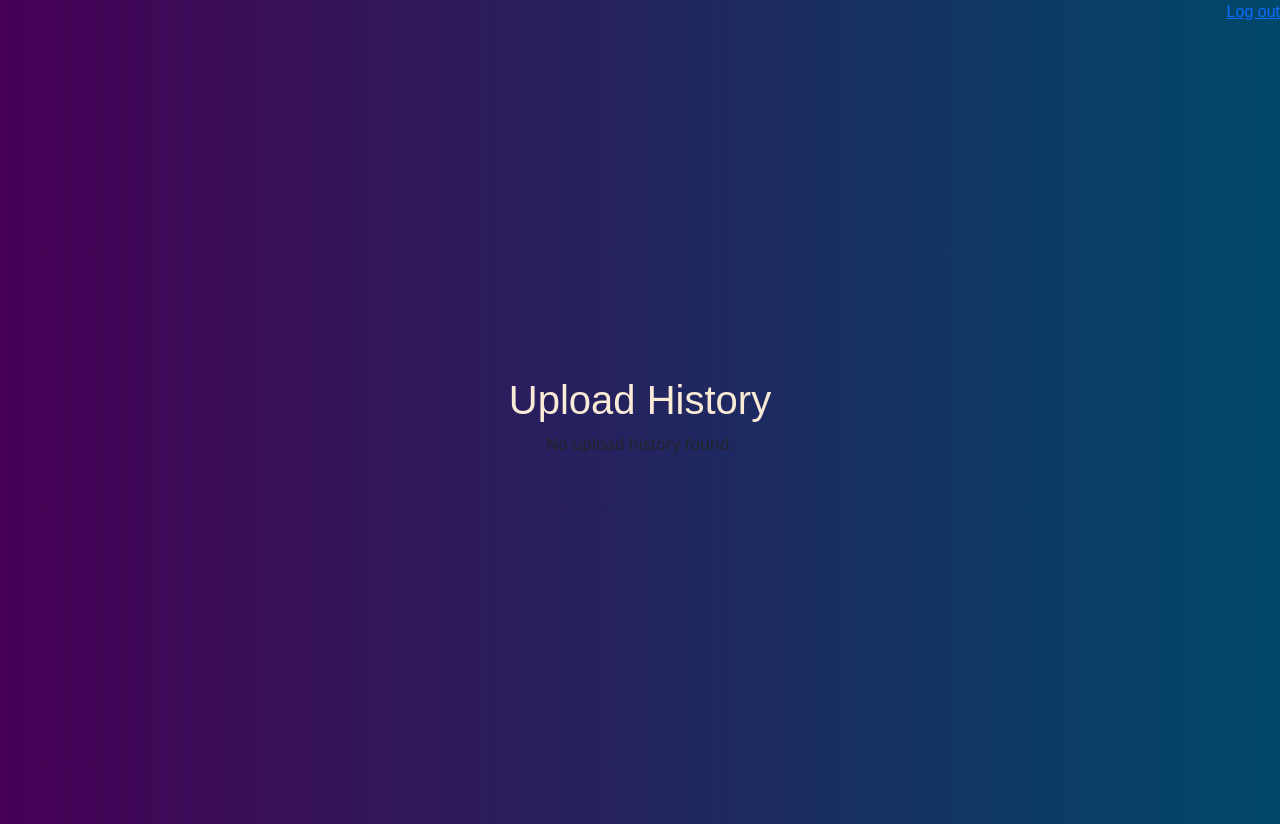
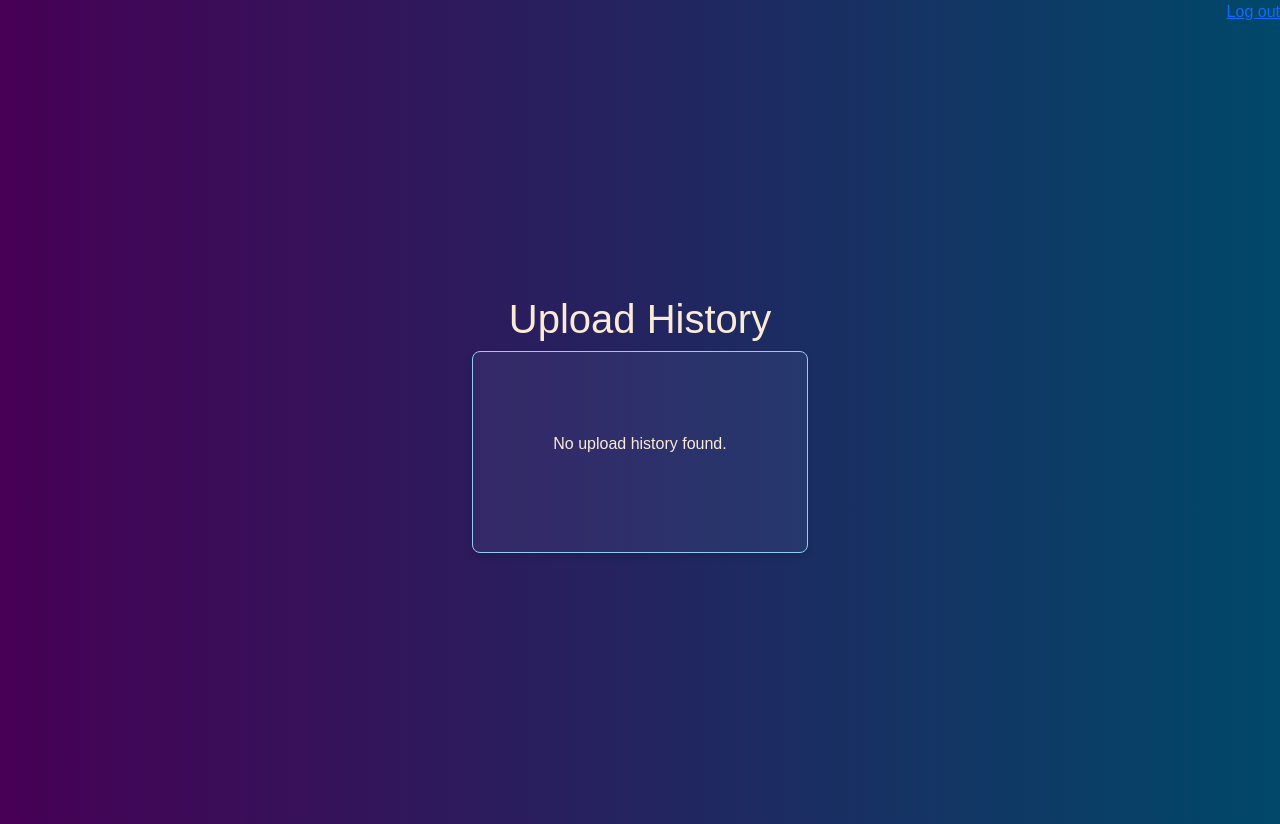
Before and after one commit to SimonasB88/ImageDescriberApp, a FastAPI app: template app/templates/history.html in a window 1280 px wide. Run offline with FastAPI, Linux system fonts and the light colour scheme; the template is opened without the code that fills it, so the values that code supplies are empty; some libraries are stand-ins or nearby versions.

Commit message:
Update history.html

```diff
--- a/app/templates/history.html
+++ b/app/templates/history.html
@@ -18,6 +18,7 @@
     <div class="background-svg-pattern flex justify-center items-center min-h-screen">
         <div class="text-center max-w-lg">
             <h1 class="text-3xl font-bold underline align font-family">Upload History</h1>
+                <div class="results-container font-family">
                 {% if history %}
                     <ul class="list-group">
                     {% for item in history %}
@@ -38,5 +39,6 @@
                 {% endif %}
                 </div>
         </div>
+    </div>
 </body>
 </html>
```
Lines whose indentation alone changed are shown as unchanged.
